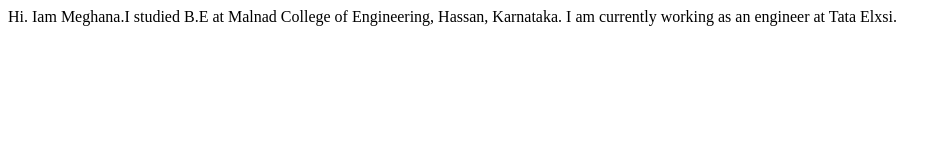
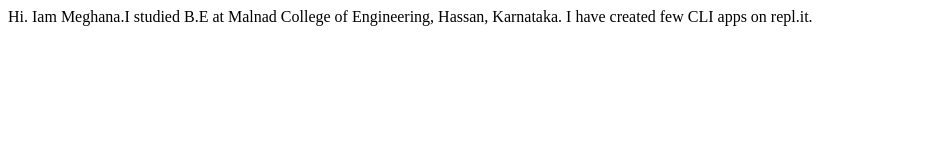
Before and after one commit to Meghana-sk/meghanask97.com, a plain HTML site: page index.html in a window 1280 px wide. Shown: the whole page, without its empty margins (0-951 px from the left). Drawn offline with Linux system fonts and the light colour scheme.

Commit message:
Update details of project

```diff
--- a/index.html
+++ b/index.html
@@ -7,6 +7,6 @@
 </head>
 <body>
   Hi. Iam Meghana.I studied B.E at Malnad College of Engineering, Hassan, Karnataka.
-  I am currently working as an engineer at Tata Elxsi.
+  I have created few CLI apps on repl.it.
 </body>
 </html>
```
